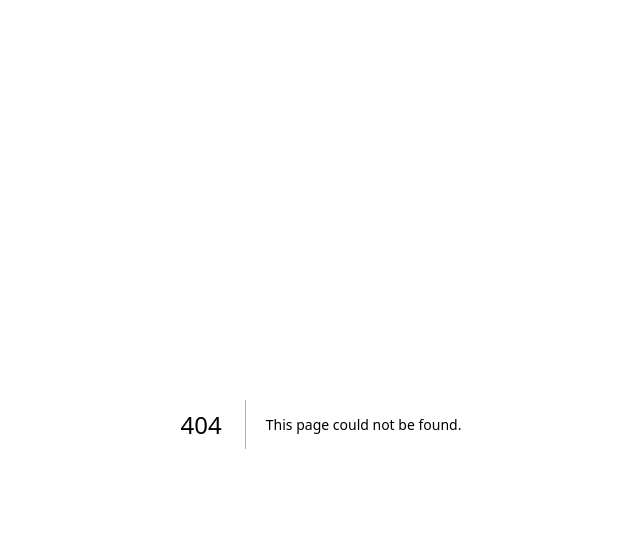
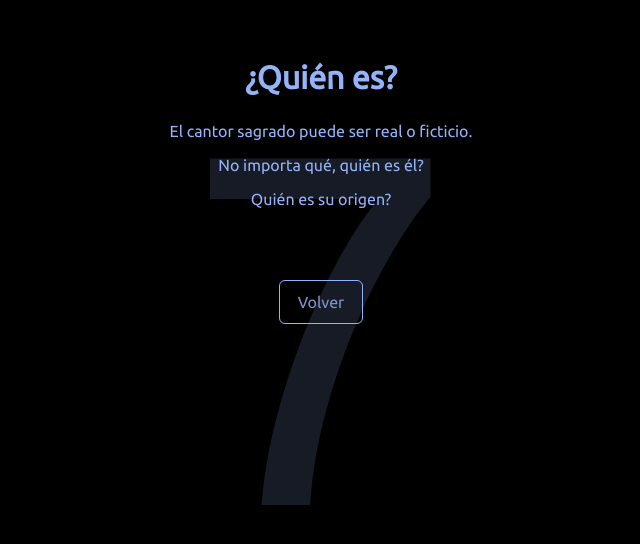
Before and after one commit to HiZollo/khinzeniollo, a Next.js app: page /levels/7 in a window 1280 px wide. Before the commit this address had no page. Shown: the top 544 px of the page, without its empty margins (319-959 px from the left). Built offline with nearby package versions, Linux system fonts and the light colour scheme.

Commit message:
feature: add bonus ii

```diff
--- a/app/levelSelect.tsx
+++ b/app/levelSelect.tsx
@@ -22,12 +22,12 @@ export const StickyScroll = ({
   })
   const cardLength = content.length
   const cardsBreakpoints = [
-    0, 1/6, 2/6, 3/6, 4/6, 5/6
+    0, 1/7, 2/7, 3/7, 4/7, 5/7, 6/7
   ]
 
   useMotionValueEvent(scrollYProgress, "change", (latest) => {
     cardsBreakpoints.forEach((breakpoint, index) => {
-      if (latest > breakpoint - 1/6 && latest <= breakpoint) {
+      if (latest > breakpoint - 1/7 && latest <= breakpoint) {
         setActiveCard(() => index)
       }
     })
--- /dev/null
+++ b/app/levels/7/page.tsx
@@ -0,0 +1,10 @@
+export default async function BonusDos() {
+  return (
+    <>
+      <h1>¿Quién es?</h1>
+      <p>El cantor sagrado puede ser real o ficticio.</p>
+      <p>No importa qué, quién es él?</p>
+      <p>Quién es su origen?</p>
+    </>
+  )
+}
```
Also changed, not shown: app/page.tsx (+4 -4 lines).
